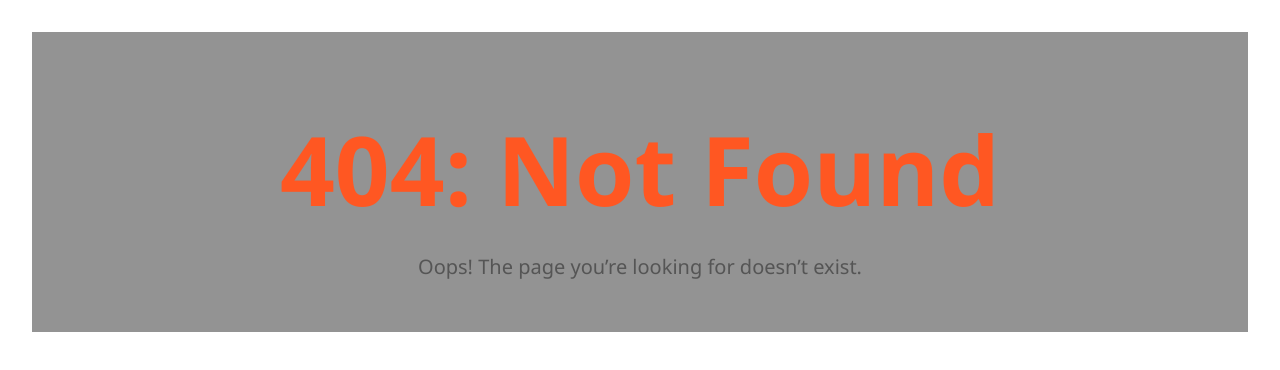
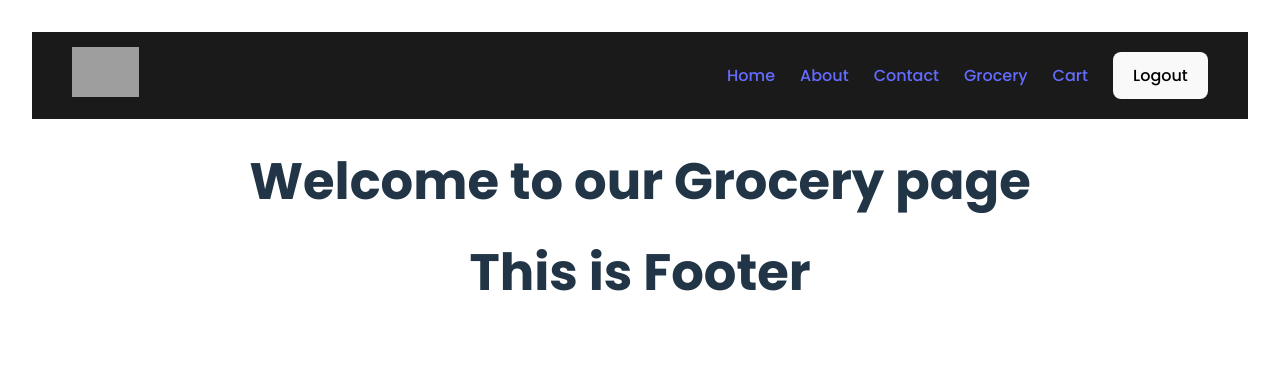
Before and after one commit to sagar-mitra/React.JS, a React (Vite) app in the folder Chapter_3/: page /grocery in a window 1280 px wide. Before the commit this address had no page. Shown: the top 370 px of the page. Built offline with nearby package versions, Linux system fonts and the light colour scheme; grey boxes are pictures that could not be loaded.

Commit message:
Chunking

```diff
--- /dev/null
+++ b/Chapter_3/src/components/Grocery.jsx
@@ -0,0 +1,7 @@
+const Grocery = () => {
+    return(
+        <h1>Welcome to our Grocery page</h1>
+    )
+}
+
+export default Grocery;
--- a/Chapter_3/src/components/Header.jsx
+++ b/Chapter_3/src/components/Header.jsx
@@ -21,6 +21,9 @@ const Header = () => {
           <Link to="/contact" className="nav-a">
             Contact
           </Link>
+          <Link to="/grocery" >
+            Grocery
+          </Link>
           <a to="/cart" className="nav-a">
             Cart
           </a>
--- a/Chapter_3/src/routes.jsx
+++ b/Chapter_3/src/routes.jsx
@@ -1,3 +1,4 @@
+import { lazy, Suspense } from "react";
 import { createBrowserRouter } from "react-router-dom";
 import Contact from "./components/Contact.jsx";
 import App from "./App.jsx";
@@ -5,6 +6,10 @@ import About from "./components/About.jsx";
 import ErrorPage from "./components/ErrorPage.jsx";
 import Body from "./components/Body.jsx";
 import Restaurants from "./components/Restaurants.jsx";
+// import Grocery from "./components/Grocery.jsx";
+
+// Chunking or Code Splitting
+const Grocery = lazy(() => import("./components/Grocery.jsx"));
 
 const appRouter = createBrowserRouter([
   {
@@ -24,9 +29,17 @@ const appRouter = createBrowserRouter([
         element: <About />,
       },
       {
+        path: "/grocery",
+        element: (
+          <Suspense fallback={<h1>Loading....</h1>}>
+            <Grocery />
+          </Suspense>
+        ),
+      },
+      {
         path: "/restaurants/:resId",
-        element: <Restaurants />
-      }
+        element: <Restaurants />,
+      },
     ],
     errorElement: <ErrorPage />,
   },
```
